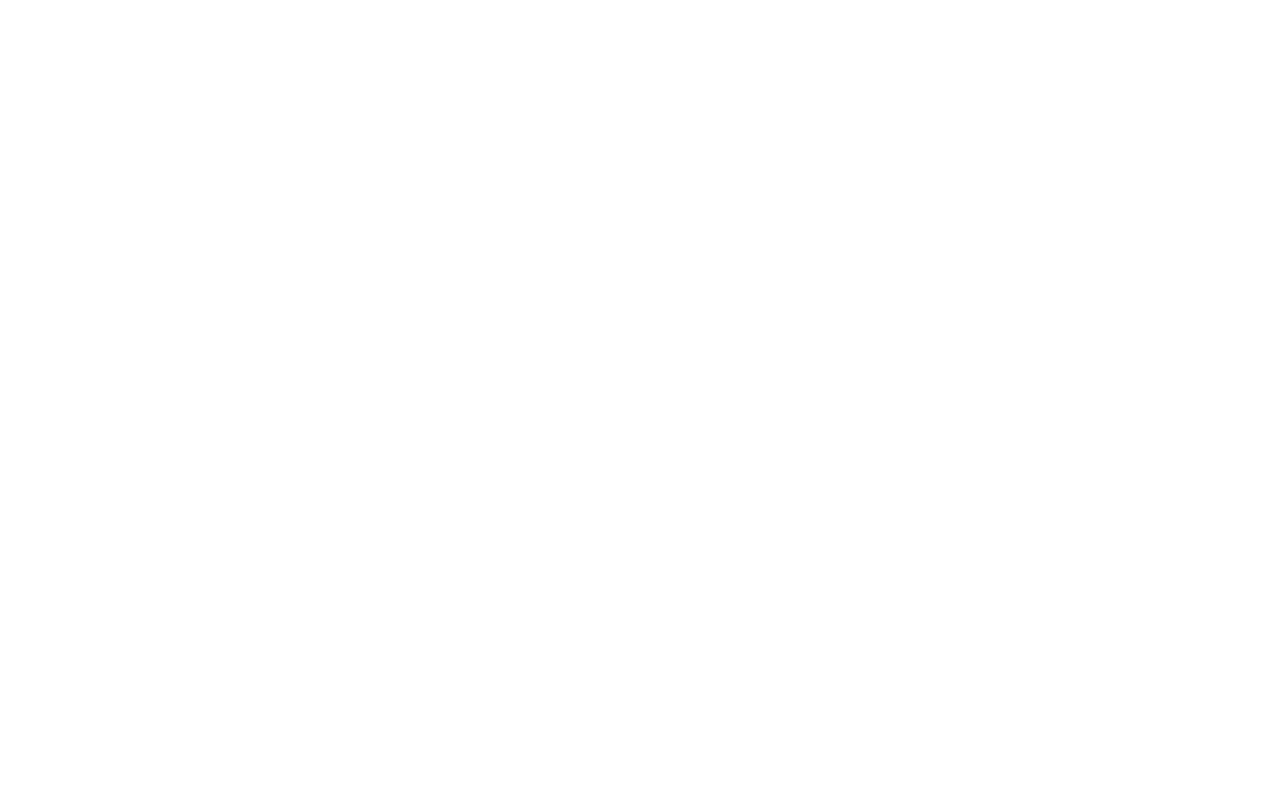
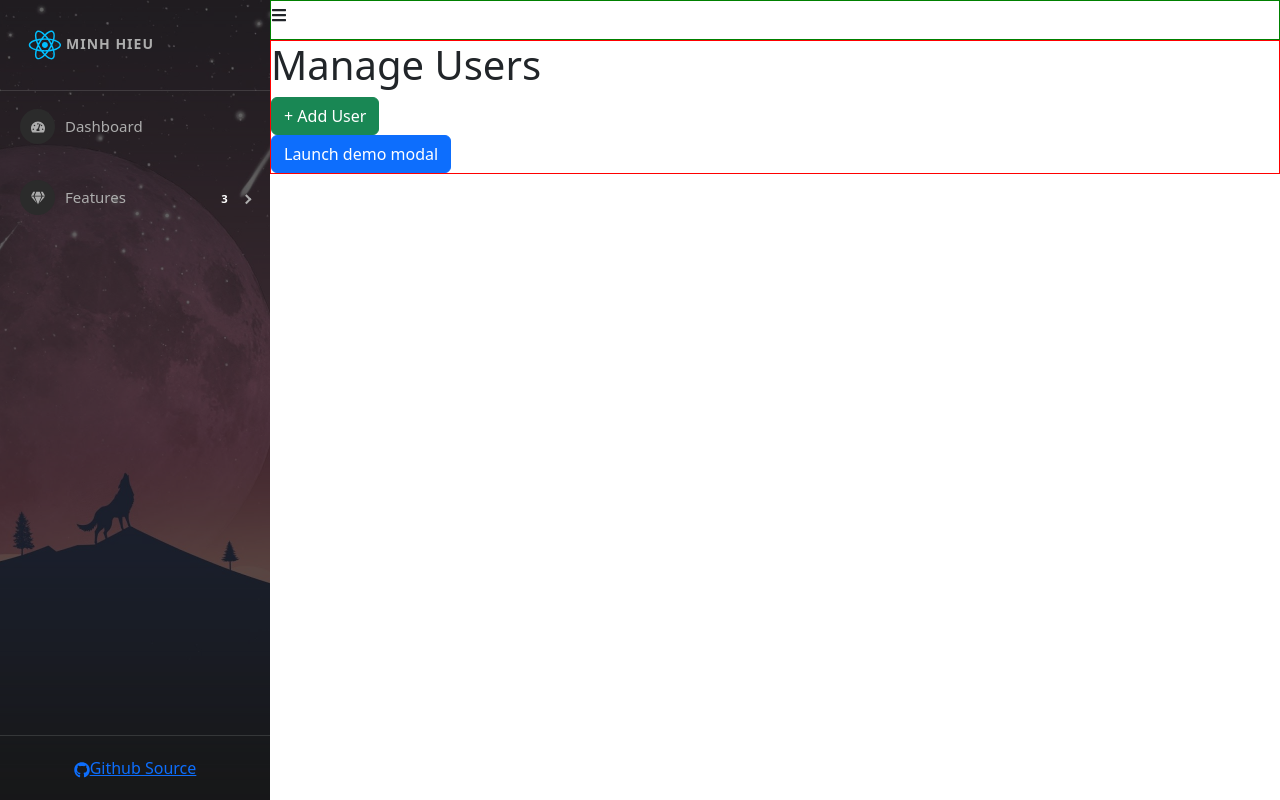
Before and after one commit to hieudm05/Test-ReactJS, a React (Create React App) app: page /admin/manage-users in a window 1280 px wide. Before the commit this address had no page. Built offline with nearby package versions, Linux system fonts and the light colour scheme.

Commit message:
Add UI for create form

```diff
--- a/src/components/Admin/Admin.js
+++ b/src/components/Admin/Admin.js
@@ -1,25 +1,33 @@
-import React, { useState } from 'react';
-import SideBar from './SideBar';
-import { FaBars } from 'react-icons/fa';
-import './Admin.scss';
+import React, { useState } from "react";
+import SideBar from "./SideBar";
+import { FaBars } from "react-icons/fa";
+import "./Admin.scss";
+import { Outlet } from "react-router-dom";
+
 
 const Admin = (props) => {
   const [collapsed, setCollapsed] = useState(false);
   return (
     <>
       <section className="admin-container">
-        <section className='admin-sidebar'>
-          <SideBar collapsed={collapsed}/>
+        <section className="admin-sidebar">
+          <SideBar collapsed={collapsed} />
         </section>
-        <section className='admin-content'>
-          <span>
-            <FaBars className='admin-icon' onClick={() => {
-              setCollapsed(!collapsed);
-            }}/>
-          </span>
+        <section className="admin-content">
+          <div className="admin-header">
+            <FaBars
+              className="admin-icon"
+              onClick={() => {
+                setCollapsed(!collapsed);
+              }}
+            />
+          </div>
+          <section className="admin-main">
+            <Outlet />
+            </section>
         </section>
       </section>
     </>
   );
-}
+};
 export default Admin;
--- a/src/components/Admin/Admin.scss
+++ b/src/components/Admin/Admin.scss
@@ -5,4 +5,14 @@
             height: 100vh !important;
         }
     }
+    .admin-content{
+        width: 100%;
+        .admin-header{
+            height: 40px;
+            border: 1px solid green;
+        }
+        .admin-main{
+            border: 1px solid red;
+        }
+    }
 }
--- /dev/null
+++ b/src/components/Admin/Content/DashBoard.js
@@ -0,0 +1,6 @@
+const DashBoard = () =>{
+    return(
+        <div> Dash Board </div>
+    )
+}
+export default DashBoard
--- /dev/null
+++ b/src/components/Admin/Content/ManageUser.js
@@ -0,0 +1,19 @@
+import ModalCreateUser from "./ModalCreateUser";
+
+
+const MagageUser = () => {
+  return (
+    <div className="mage-user-container">
+      <div className="title">
+        <h1>Manage Users</h1>
+      </div>
+      <div className="users-content">
+        <button className="btn btn-success"> + Add User</button>
+      </div>
+      <div>
+        <ModalCreateUser />
+      </div>
+    </div>
+  );
+};
+export default MagageUser;
--- /dev/null
+++ b/src/components/Admin/Content/ModalCreateUser.js
@@ -0,0 +1,62 @@
+import { useState } from "react";
+import Button from "react-bootstrap/Button";
+import Modal from "react-bootstrap/Modal";
+
+function ModalCreateUser() {
+  const [show, setShow] = useState(false);
+
+  const handleClose = () => setShow(false);
+  const handleShow = () => setShow(true);
+
+  return (
+    <>
+      <Button variant="primary" onClick={handleShow}>
+        Launch demo modal
+      </Button>
+
+      <Modal show={show} onHide={handleClose} size="xl" backdrop="static">
+        <Modal.Header closeButton>
+          <Modal.Title>Add new user</Modal.Title>
+        </Modal.Header>
+        <Modal.Body>
+          <form className="row g-3">
+            <div className="col-md-6">
+              <label className="form-label">Email</label>
+              <input type="email" className="form-control" />
+            </div>
+            <div className="col-md-6">
+              <label className="form-label">Password</label>
+              <input type="password" className="form-control" />
+            </div>
+            <div className="col-md-6">
+              <label className="form-label">Username</label>
+              <input type="text" className="form-control" />
+            </div>
+            <div className="col-md-4">
+              <label className="form-label">Role</label>
+              <select className="form-select">
+                <option selected value="USER">
+                  User
+                </option>
+                <option value="ADMIN">Admin</option>
+              </select>
+            </div>
+            <div className="col-md-12">
+              <label className="form-label">Image</label>
+              <input type="file" className="form-control" />
+            </div>
+          </form>
+        </Modal.Body>
+        <Modal.Footer>
+          <Button variant="secondary" onClick={handleClose}>
+            Close
+          </Button>
+          <Button variant="primary" onClick={handleClose}>
+            Save
+          </Button>
+        </Modal.Footer>
+      </Modal>
+    </>
+  );
+}
+export default ModalCreateUser;
--- a/src/components/Admin/SideBar.js
+++ b/src/components/Admin/SideBar.js
@@ -12,6 +12,7 @@
 import sidebarBg from '../../assets/img/bg2.jpg';
 import {DiReact} from 'react-icons/di';
 import {MdDashboard} from 'react-icons/md';
+import { Link } from 'react-router-dom';
 const SideBar = (props) => {
     const {image, collapsed, toggled, handleToggleSidebar} = props
     return (
@@ -48,7 +49,8 @@
             icon={<FaTachometerAlt />}
             // suffix={<span className="badge red">New</span>}
           >
-           Dashboard
+            Dashboard
+            <Link to="/admin"/>
           </MenuItem>
         </Menu>
         <Menu iconShape="circle">
@@ -56,9 +58,11 @@
             suffix={<span className="badge yellow">3</span>}
             WithSuffix
             icon={<FaGem />}
-            title="SubMenu"
+            title="Features"
           >
-            <MenuItem> 1</MenuItem>
+            <MenuItem> Quản lý Users
+              <Link to="/admin/manage-users" />
+            </MenuItem>
             <MenuItem> 2</MenuItem>
             <MenuItem> 3</MenuItem>
           </SubMenu>
--- a/src/index.js
+++ b/src/index.js
@@ -9,6 +9,8 @@
 import Users from './components/User/User';
 import Admin from './components/Admin/Admin';
 import HomePage from './components/Home/HomePage';
+import MagageUser from './components/Admin/Content/ManageUser';
+import DashBoard from './components/Admin/Content/DashBoard';
 
 // import './index.css';
 
@@ -21,7 +23,10 @@
         <Route index element={<HomePage />} />
           <Route path="/users" element={<Users />} />
         </Route>
-        <Route path="/admin" element={<Admin />} />
+        <Route path="/admin" element={<Admin />} >
+          <Route index element={<DashBoard />} />
+          <Route path="manage-users" element={<MagageUser />} />
+        </Route>
       </Routes>
 
     </BrowserRouter>
```
